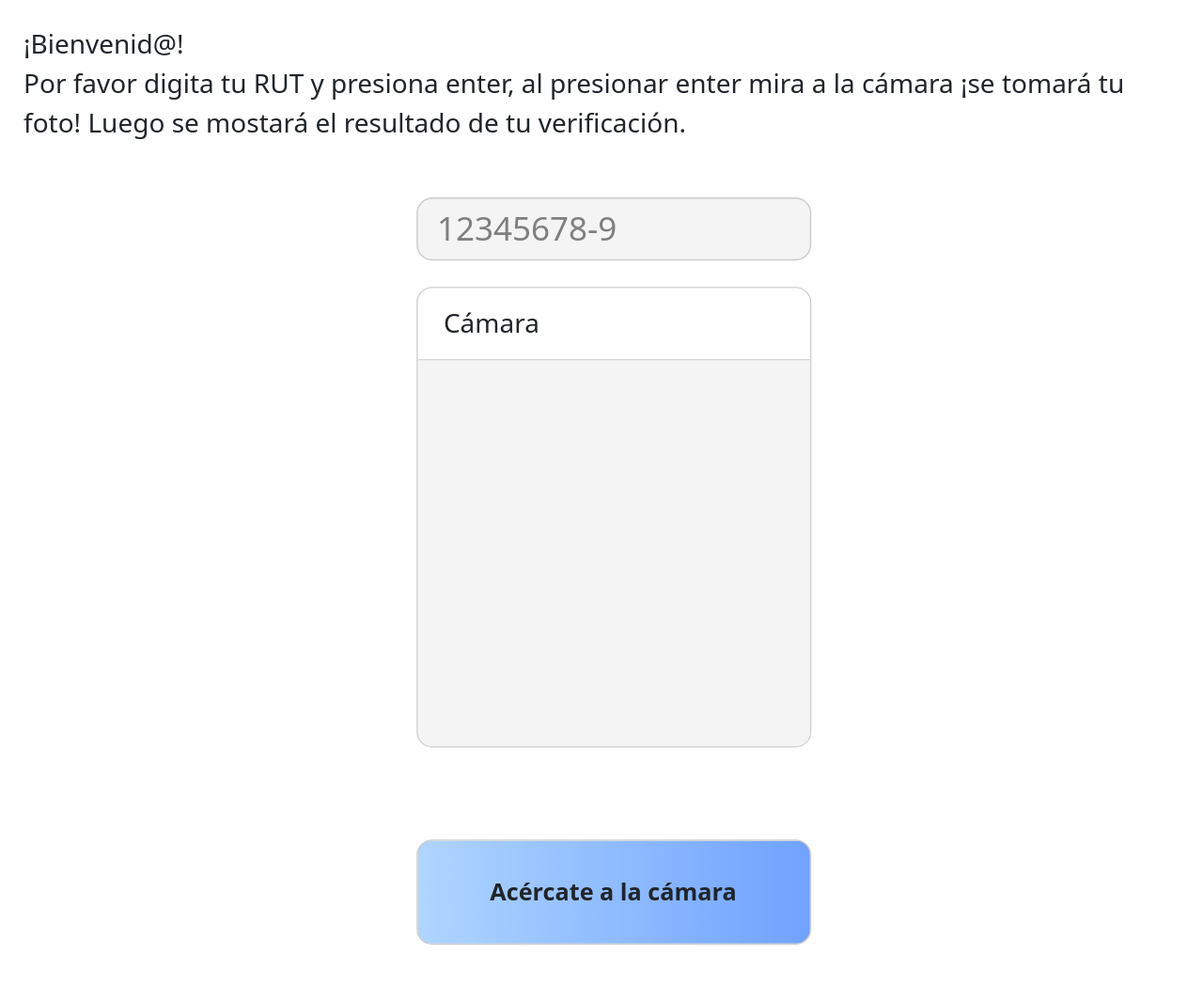
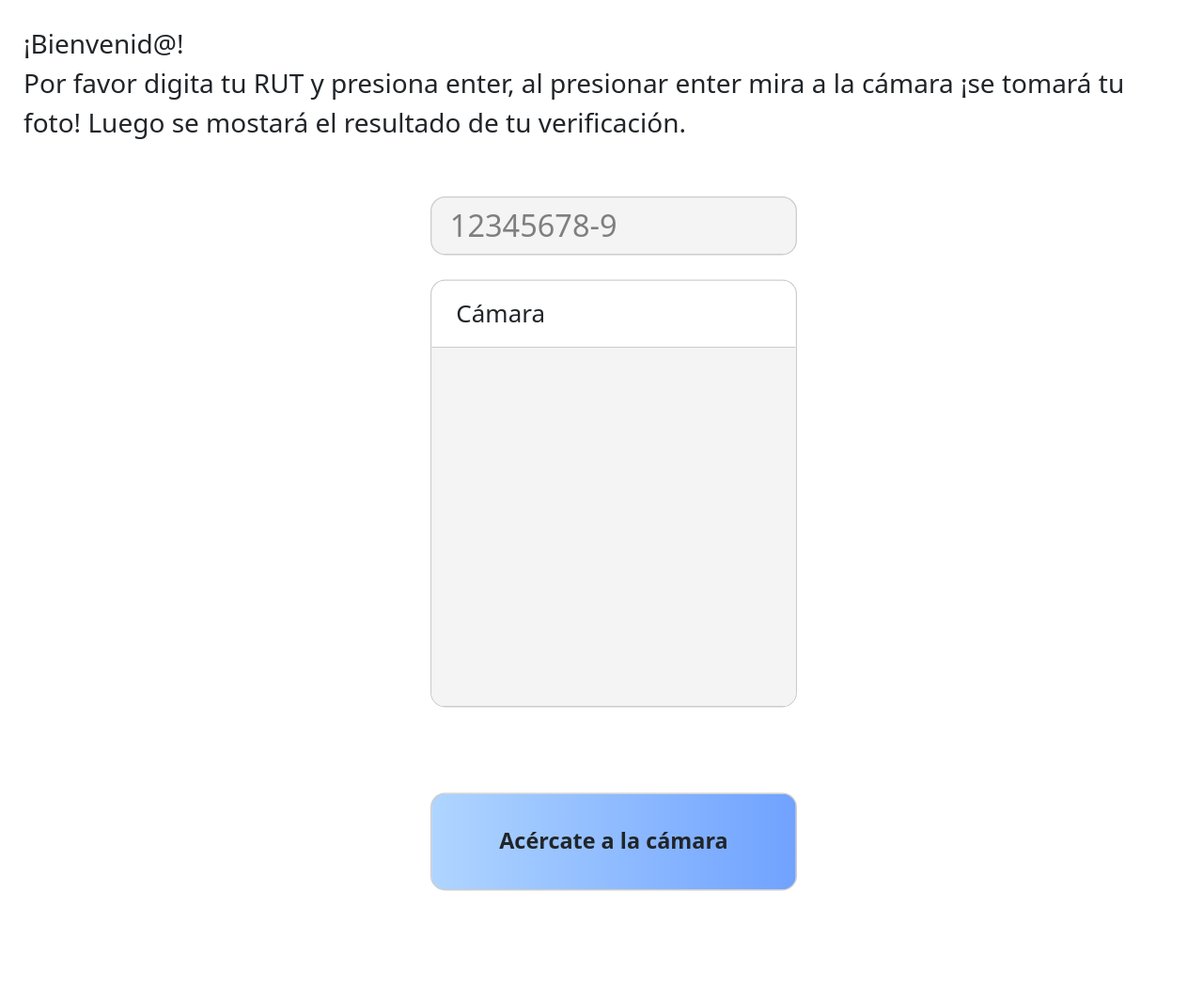
Before and after one commit to patricioespinozaa/FaceGate, a Flask app: page /facegate/app-front/student in a window 1280 px wide; the page is wider, and only the part inside the window is pictured. Shown: the part 67-1132 px from the top of that part at 94% size. After the commit the page ends 1015 px from the top of that part, so only its background shows below. Run offline with Flask 3, Linux system fonts and the light colour scheme.

Commit message:
Fix: styles modificación de estilos en student

```diff
--- a/app-front/static/css/styles.css
+++ b/app-front/static/css/styles.css
@@ -344,9 +344,15 @@
     justify-content: center;
 }
 
-@media screen and (min-width: 700px) and (max-width: 1400px) {
+.model-container-s {
+    display: flex;
+    justify-content: center;
+    margin-top: 60px;
+  }
+
+  @media screen and (min-width: 700px) and (max-width: 1300px) {
     .student-view .model-row {
+      transform: scale(1.3);
       transform-origin: top center;
-      transform: scale(1.4);
     }
-}
+  }
--- a/app-front/templates/student.html
+++ b/app-front/templates/student.html
@@ -9,7 +9,7 @@
     </div>
 
     <div class="main-content">
-        <div class="model-container">
+        <div class="model-container-s">
             <div class="model-row">
 
                 <!--Ingresar Rut -->
```
